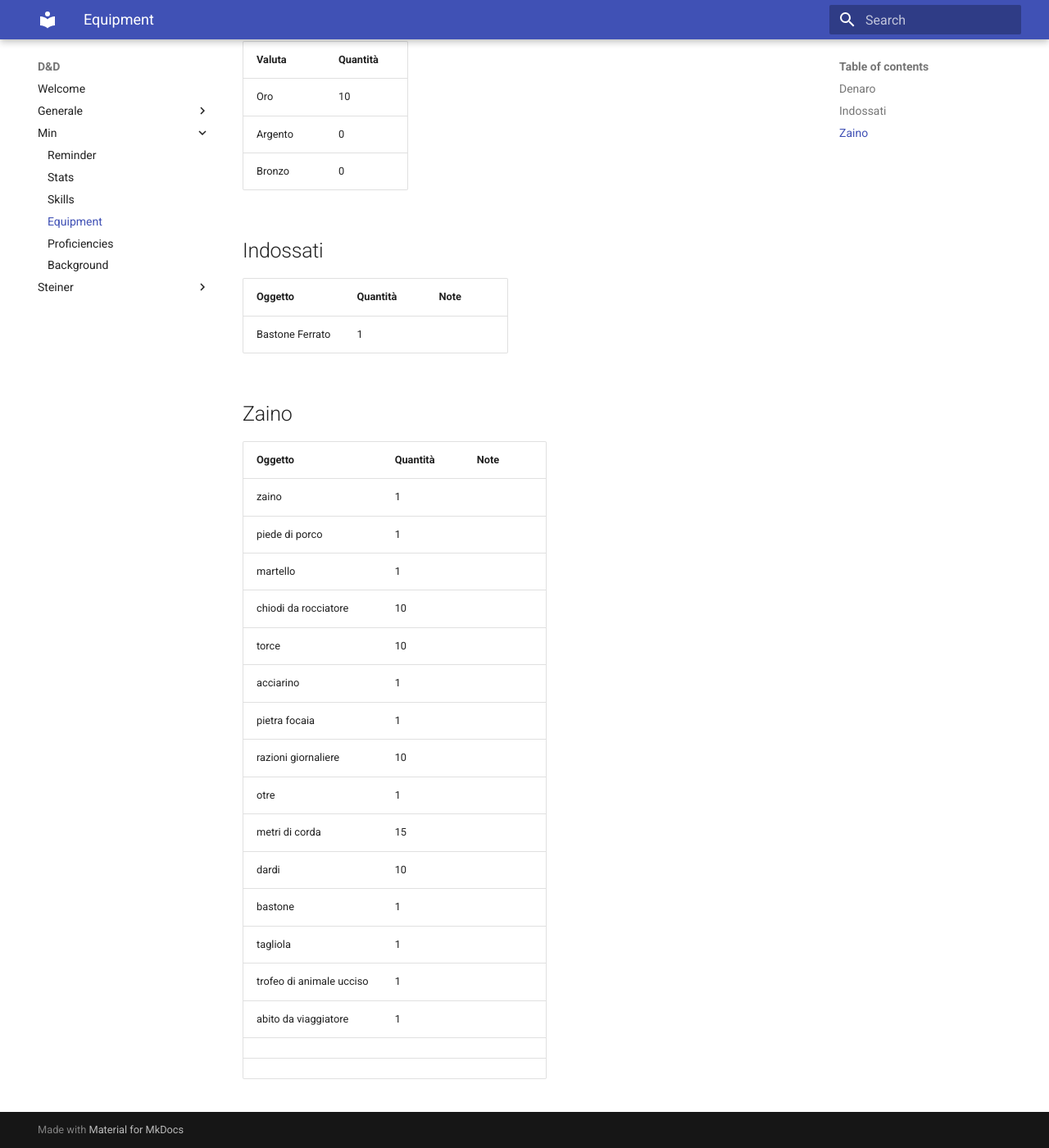
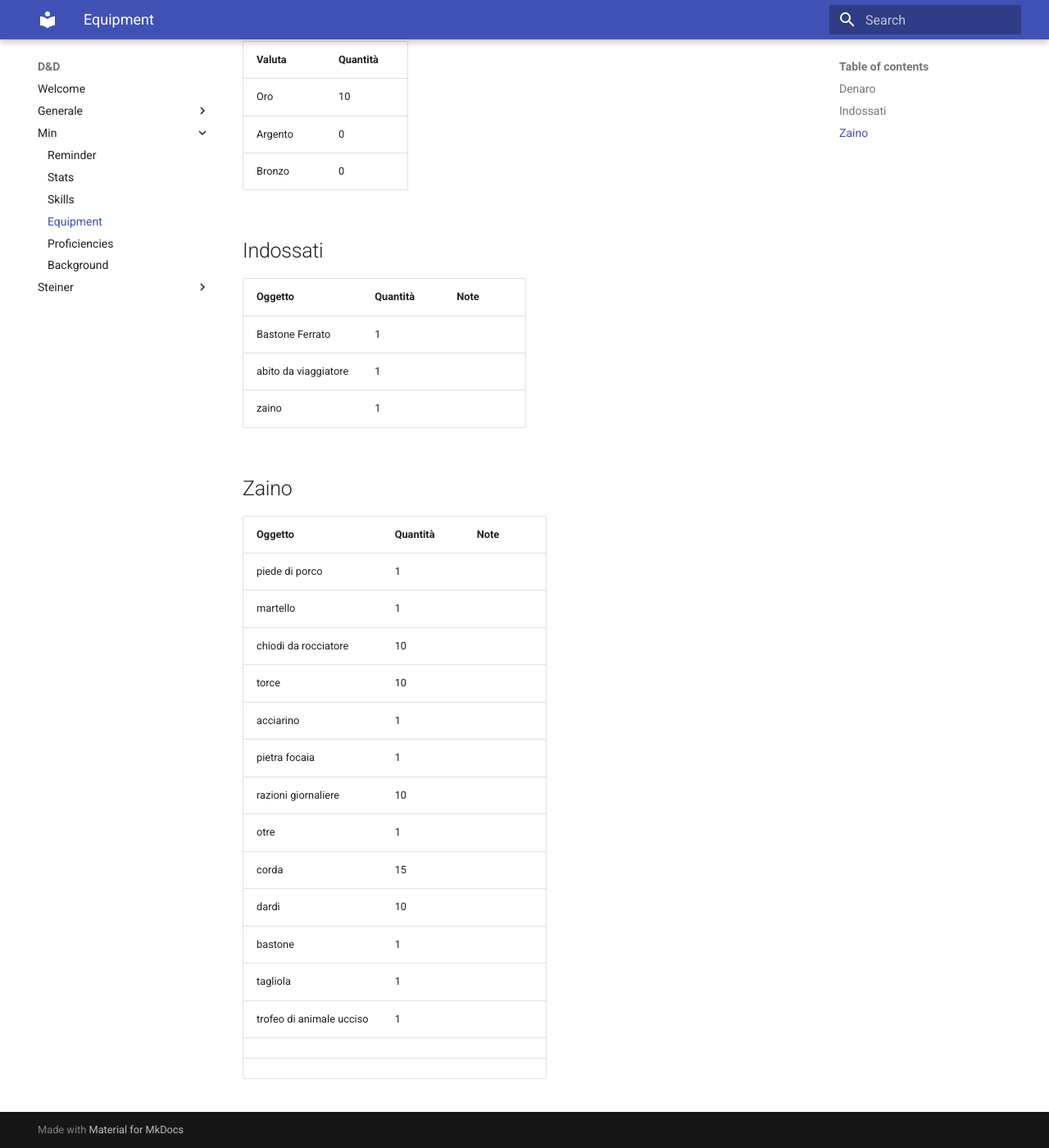
Before and after one commit to vitalegi/dungeons-and-dragons-docs, an MkDocs documentation site: the page built from docs/Min/03.equip.md, in a window 1280 px wide and 1400 px high, scrolled down 181 px. Shown: the whole window at 82% size. Built offline with MkDocs 1.6.1 and Material for MkDocs 9.7.7, drawn with Linux system fonts in a browser that asks for light colours.

Commit message:
reorder equip

```diff
--- a/docs/Min/03.equip.md
+++ b/docs/Min/03.equip.md
@@ -27,11 +28,10 @@
 | pietra focaia                      | 1        |                                        |
 | razioni giornaliere                | 10       |                                        |
 | otre                               | 1        |                                        |
-| metri di corda                     | 15       |                                        |
+| corda                              | 15       |                                        |
 | dardi                              | 10       |                                        |
 | bastone                            | 1        |                                        |
 | tagliola                           | 1        |                                        |
 | trofeo di animale ucciso           | 1        |                                        |
-| abito da viaggiatore               | 1        |                                        |
 |                                    |          |                                        |
 |                                    |          |                                        |
```
Also changed, not shown: other parts of docs/Min/03.equip.md (+2 -1 lines).
